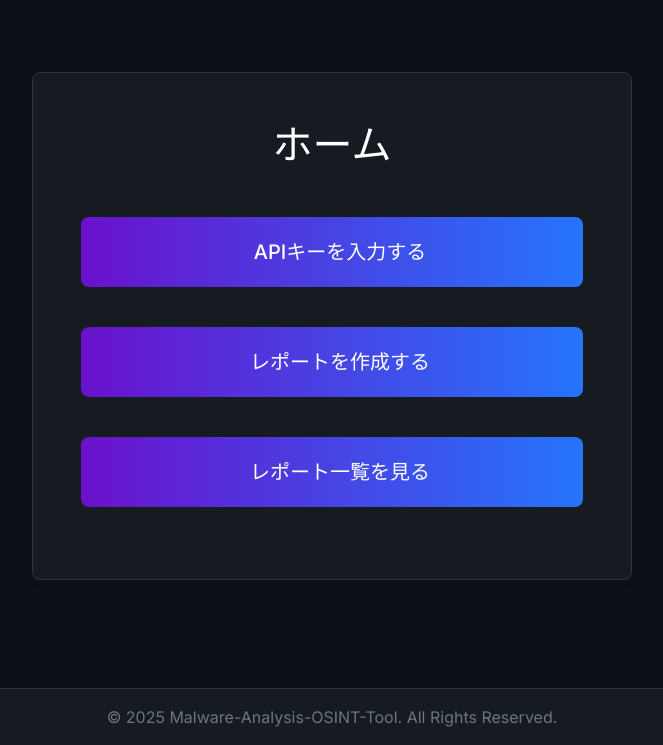
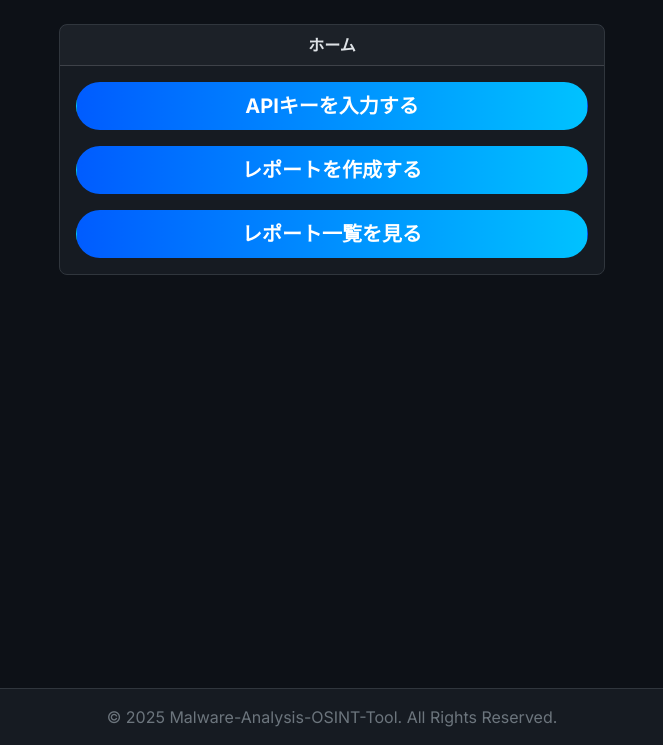
Before and after one commit to kosuke222/-----3, a Flask app: page /home in a window 1280 px wide. Shown: the part 55-800 px from the top of the page, without its empty margins (308-971 px from the left). Run offline with Flask 3, Linux system fonts and the light colour scheme; the visitor is signed in with stand-in values (Sample User, id 1); some libraries are stand-ins or nearby versions.

Commit message:
ホーム画面home.htmlの実装

```diff
--- a/app_flask/templates/home.html
+++ b/app_flask/templates/home.html
@@ -4,63 +4,36 @@
 {% endblock %}
 
 {% block content %}
-<style>
+<div class="row justify-content-center">
+    <div class="col-md-8 col-lg-6">
+        <div class="card bg-custom-dark-2 border border-custom rounded-3">
 
-    .card-custom-home {
-        background-color: var(--custom-dark-2);
-        border: 1px solid var(--custom-border);
-        border-radius: 0.5rem;
-        padding: 3rem;
-        max-width: 600px;
-        margin: auto;
-        box-shadow: 0 4px 6px rgba(0, 0, 0, 0.1);
-    }
+            <div class="card-header text-center fw-bold">
+                ホーム
+            </div>
 
-    .btn-action {
-        background: linear-gradient(90deg, #6a11cb 0%, #2575fc 100%);
-        border: none;
-        color: white;
-        padding: 1.25rem 2.5rem;
-        font-size: 1.25rem;
-        border-radius: 0.5rem;
-        margin-bottom: 1.5rem;
-        transition: all 0.3s ease;
-        width: 100%;
-        display: flex;
-        align-items: center;
-        justify-content: center;
-        font-weight: 500;
-    }
+            <div class="card-body">
+                <div class="d-grid gap-3">
+                    <button type="submit" class="btn btn-lg rounded-pill text-white fw-bold"
+                            style="background: linear-gradient(90deg, #005CFF 0%, #00C2FF 100%);">
+                        <i class="bi bi-key"></i> APIキーを入力する
+                    </button>
 
-    .btn-action:hover {
-        transform: translateY(-2px);
-        box-shadow: 0 6px 12px rgba(0, 0, 0, 0.25);
-        filter: brightness(1.1);
-        color: white;
-    }
+                    <button type="submit" class="btn btn-lg rounded-pill text-white fw-bold"
+                            style="background: linear-gradient(90deg, #005CFF 0%, #00C2FF 100%);">
+                        <i class="bi bi-file-earmark-plus"></i> レポートを作成する
+                    </button>
 
-    .btn-action i {
-        margin-right: 1rem;
-        font-size: 1.5rem;
-    }
-</style>
-
-<div class="container mt-5">
-    <div class="card-custom-home text-center">
-        <h1 class="mb-5 text-white">ホーム</h1>
-        <div class="d-grid gap-3">
-            <a href="{{ url_for('api_key') }}" class="btn btn-action">
-                <i class="fas fa-key"></i>APIキーを入力する
-            </a>
-            <a href="{{ url_for('create_report') }}" class="btn btn-action">
-                <i class="fas fa-file-alt"></i>レポートを作成する
-            </a>
-            <a href="{{ url_for('report_list') }}" class="btn btn-action">
-                <i class="fas fa-list"></i>レポート一覧を見る
-            </a>
+                    <button type="submit" class="btn btn-lg rounded-pill text-white fw-bold"
+                            style="background: linear-gradient(90deg, #005CFF 0%, #00C2FF 100%);">
+                        <i class="bi bi-list-ol"></i> レポート一覧を見る
+                    </button>
+                </div>
+            </div>
         </div>
     </div>
 </div>
+
 {% endblock %}
 
 {% block scripts %}
```
